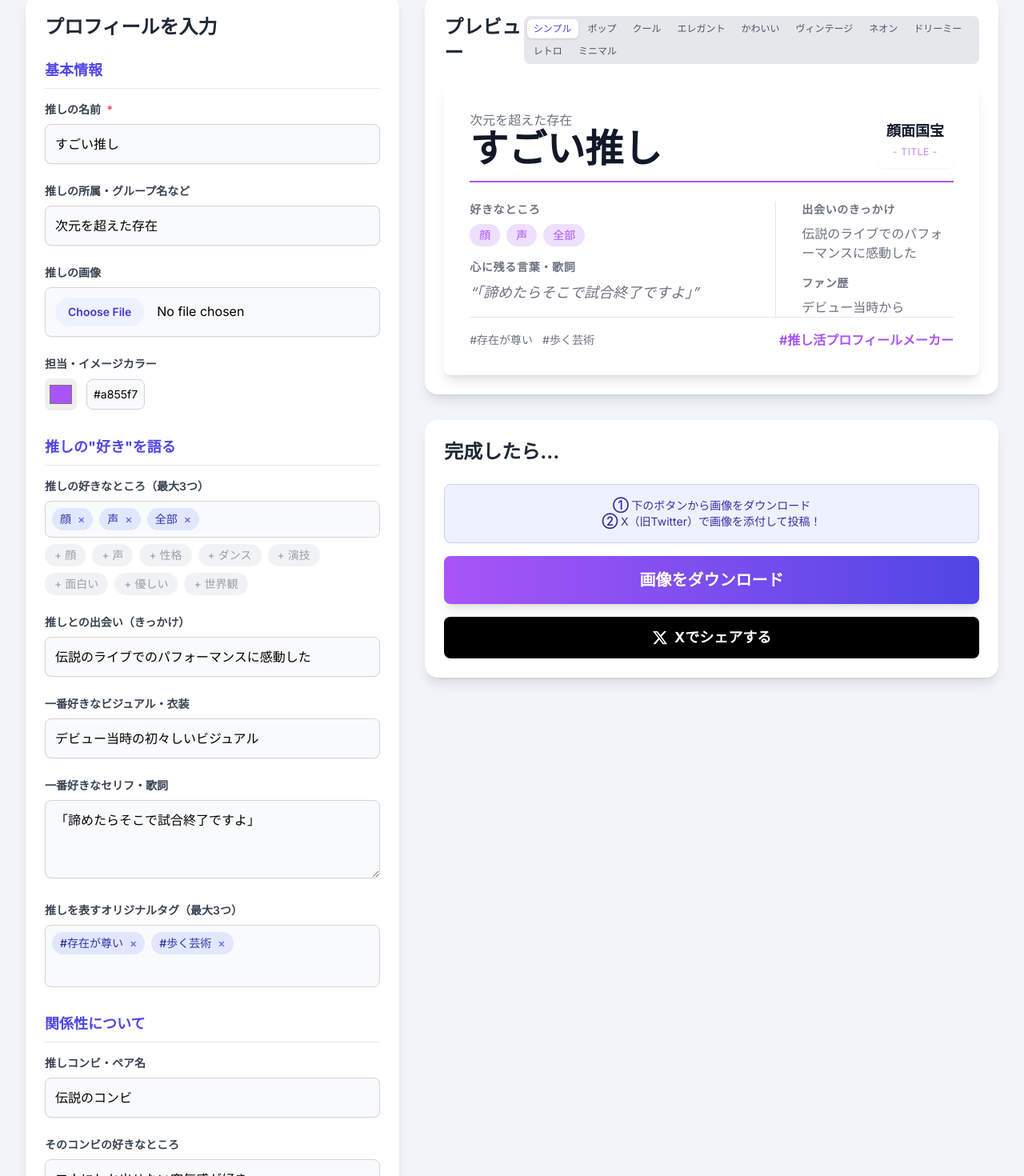
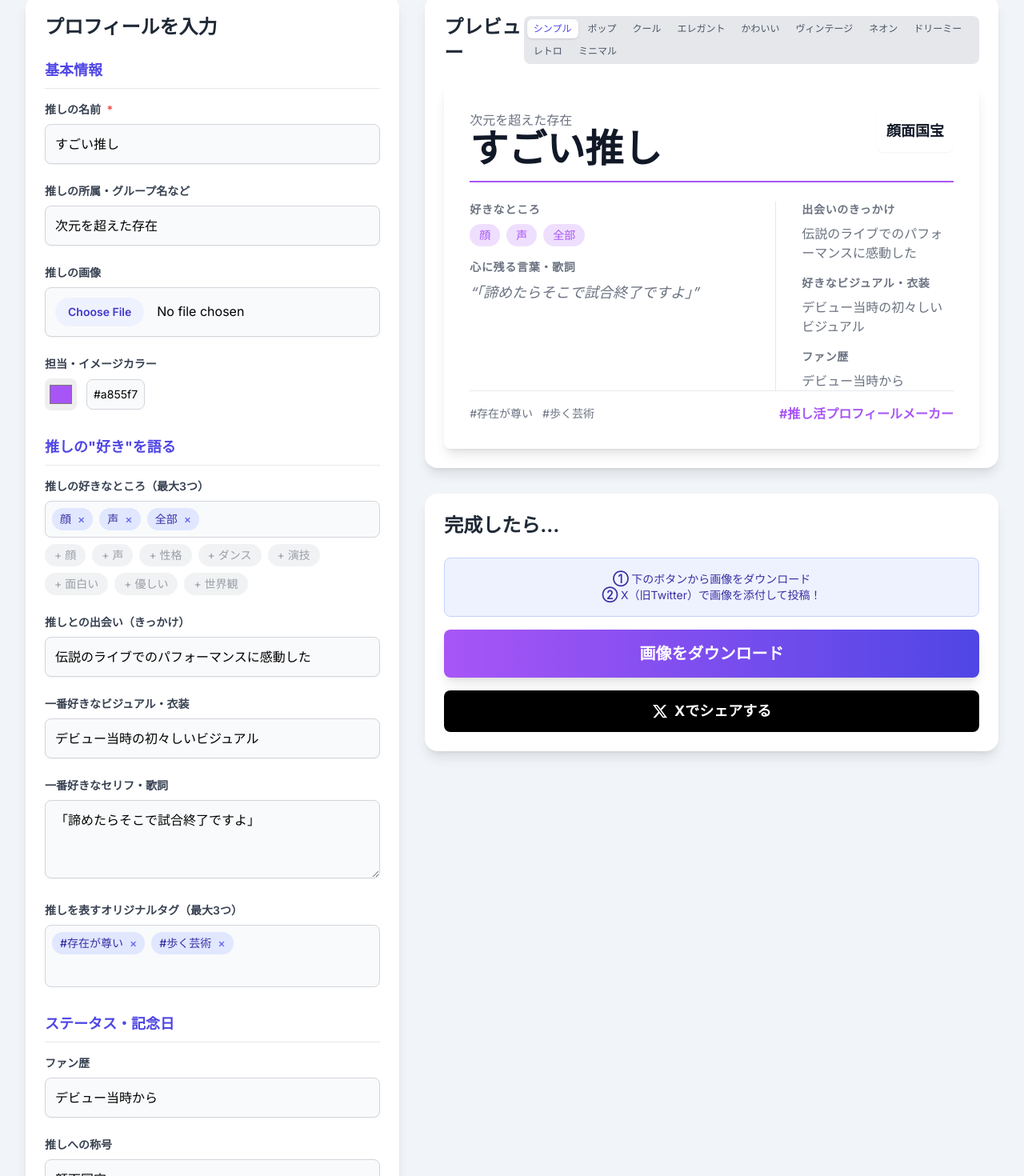
Before and after one commit to y-mitsuyoshi/zatsudan-gacha, a Next.js app: page /profile-maker in a window 1280 px wide. Shown: the part 142-1612 px from the top of the page at 80% size. Built offline with nearby package versions, Linux system fonts and the light colour scheme; no server answers.

Commit message:
微修正

```diff
--- a/src/app/profile-maker/page.tsx
+++ b/src/app/profile-maker/page.tsx
@@ -18,8 +18,6 @@ export default function ProfileMakerPage() {
     favoriteVisual: 'デビュー当時の初々しいビジュアル',
     favoriteQuote: '「諦めたらそこで試合終了ですよ」',
     customTags: ['#存在が尊い', '#歩く芸術'],
-    pairName: '伝説のコンビ',
-    pairEpisode: '二人にしか出せない空気感が好き',
     fanHistory: 'デビュー当時から',
     title: '顔面国宝',
   });
--- a/src/components/profile-maker/ProfileCardPreview.tsx
+++ b/src/components/profile-maker/ProfileCardPreview.tsx
@@ -19,7 +19,7 @@ const CardSection = ({ title, children, className = '' }: { title: string; child
 
 export const ProfileCardPreview: React.FC<ProfileCardPreviewProps> = ({ profile, template }) => {
   const {
-    name, group, color, image, likes, episode, favoriteQuote, customTags, title, fanHistory
+    name, group, color, image, likes, episode, favoriteVisual, favoriteQuote, customTags, title, fanHistory
   } = profile;
 
   // --- Template Styles ---
@@ -188,11 +188,6 @@ export const ProfileCardPreview: React.FC<ProfileCardPreviewProps> = ({ profile,
         {title && (
           <div className={`${s.titleContainer} ml-2 flex-shrink-0`} style={template === 'cool' ? accentStyle : {}}>
             <p className={`${s.titleText} text-base sm:text-lg`}>{title}</p>
-            {template !== 'pop' && template !== 'neon' && (
-              <p className="text-xs uppercase tracking-wider mt-1 opacity-70" style={accentTextStyle}>
-                - Title -
-              </p>
-            )}
           </div>
         )}
       </header>
@@ -220,6 +215,9 @@ export const ProfileCardPreview: React.FC<ProfileCardPreviewProps> = ({ profile,
            <CardSection title="出会いのきっかけ" className={s.sectionTitle}>
             <p className="text-sm sm:text-base">{episode || <span className="text-gray-400 text-sm">（未入力）</span>}</p>
           </CardSection>
+          <CardSection title="好きなビジュアル・衣装" className={s.sectionTitle}>
+            <p className="text-sm sm:text-base">{favoriteVisual || <span className="text-gray-400 text-sm">（未入力）</span>}</p>
+          </CardSection>
           <CardSection title="ファン歴" className={s.sectionTitle}>
             <p className="text-sm sm:text-base">{fanHistory || <span className="text-gray-400 text-sm">（未入力）</span>}</p>
           </CardSection>
--- a/src/components/profile-maker/ProfileForm.tsx
+++ b/src/components/profile-maker/ProfileForm.tsx
@@ -181,21 +181,6 @@ export const ProfileForm: React.FC<ProfileFormProps> = ({ profile, setProfile })
         maxTags={3}
       />
 
-      <h3 className="text-lg font-bold mt-8 mb-4 text-indigo-600 dark:text-indigo-400 border-b pb-2">関係性について</h3>
-       <FormInput
-        label="推しコンビ・ペア名"
-        name="pairName"
-        value={profile.pairName}
-        onChange={handleChange}
-        placeholder="例：「〇〇と△△」"
-      />
-       <FormInput
-        label="そのコンビの好きなところ"
-        name="pairEpisode"
-        value={profile.pairEpisode}
-        onChange={handleChange}
-      />
-
       <h3 className="text-lg font-bold mt-8 mb-4 text-indigo-600 dark:text-indigo-400 border-b pb-2">ステータス・記念日</h3>
       <FormInput
         label="ファン歴"
--- a/src/types/index.ts
+++ b/src/types/index.ts
@@ -10,8 +10,6 @@ export type ProfileState = {
   favoriteVisual: string;
   favoriteQuote: string;
   customTags: string[];
-  pairName: string;
-  pairEpisode: string;
   fanHistory: string;
   title: string;
 };
```
